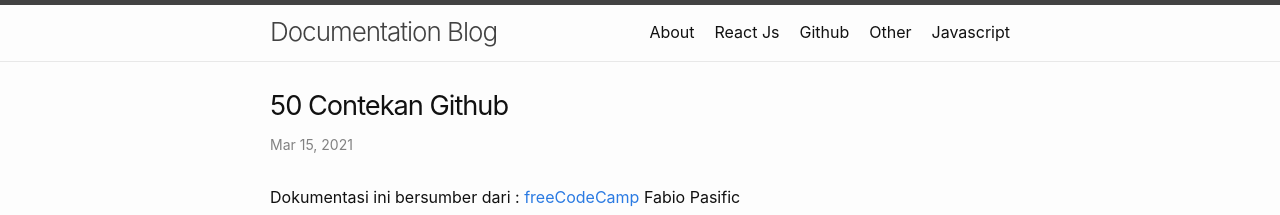
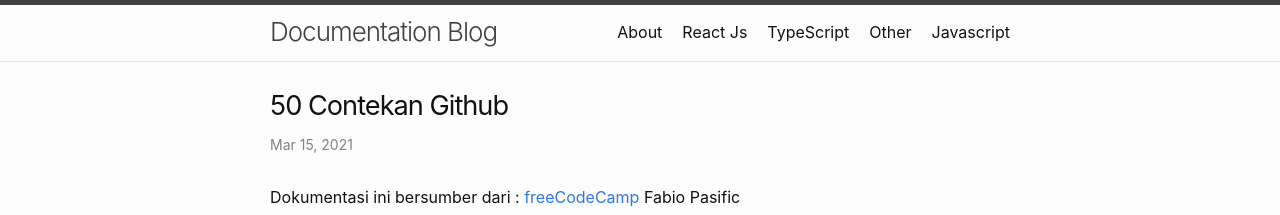
Before and after one commit to mhanifmuhsin/m-docs, a Jekyll site: the page built from other/_posts/2021-03-15-50-contekan-github.markdown, in a window 1280 px wide and 900 px high. Shown: the top 215 px of the window. Built offline with Jekyll 4.4.1, drawn with Linux system fonts in a browser that asks for light colours.

Commit message:
Fix index content typescript

```diff
--- a/other/_posts/2021-03-15-50-contekan-github.markdown
+++ b/other/_posts/2021-03-15-50-contekan-github.markdown
@@ -2,7 +2,7 @@
 layout: post
 title:  "50 Contekan Github"
 date:   2021-03-15 11:06:00 +0700
-category: github
+category: other
 ---
 Dokumentasi ini bersumber dari : [freeCodeCamp](https://www.freecodecamp.org/news/git-cheat-sheet/) Fabio Pasific
 
--- a/typescript/index.markdown
+++ b/typescript/index.markdown
@@ -2,7 +2,7 @@
 # Feel free to add content and custom Front Matter to this file.
 # To modify the layout, see https://jekyllrb.com/docs/themes/#overriding-theme-defaults
 
-layout: home-github
-title: "Github"
-category: github
+layout: home-typescript
+title: "TypeScript"
+category: typescript
 ---
```
